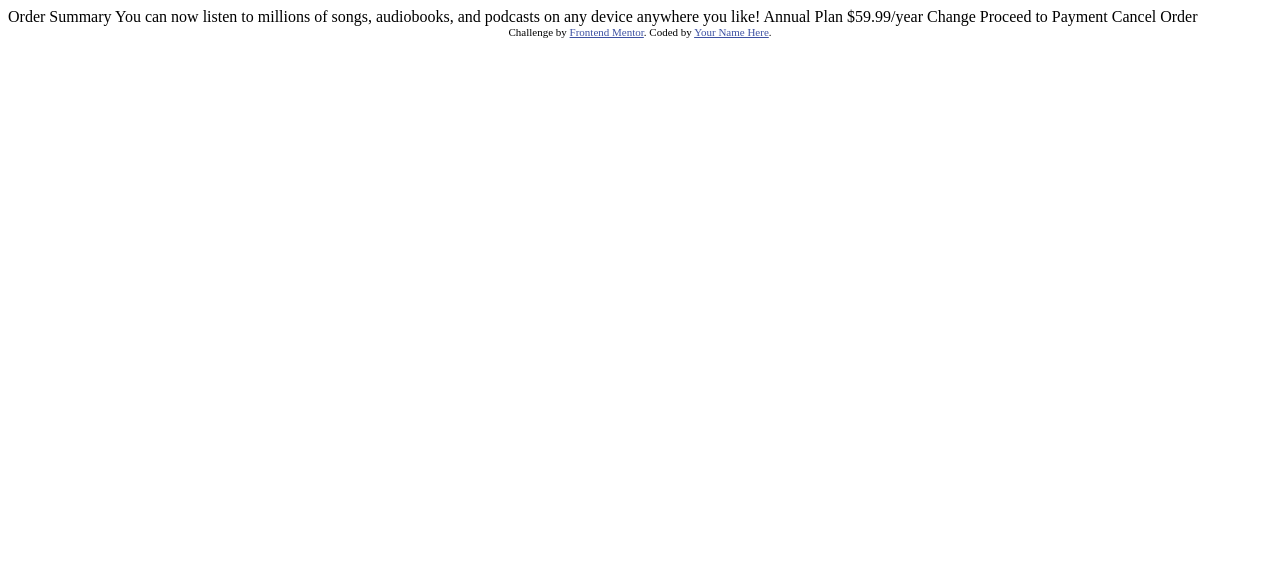
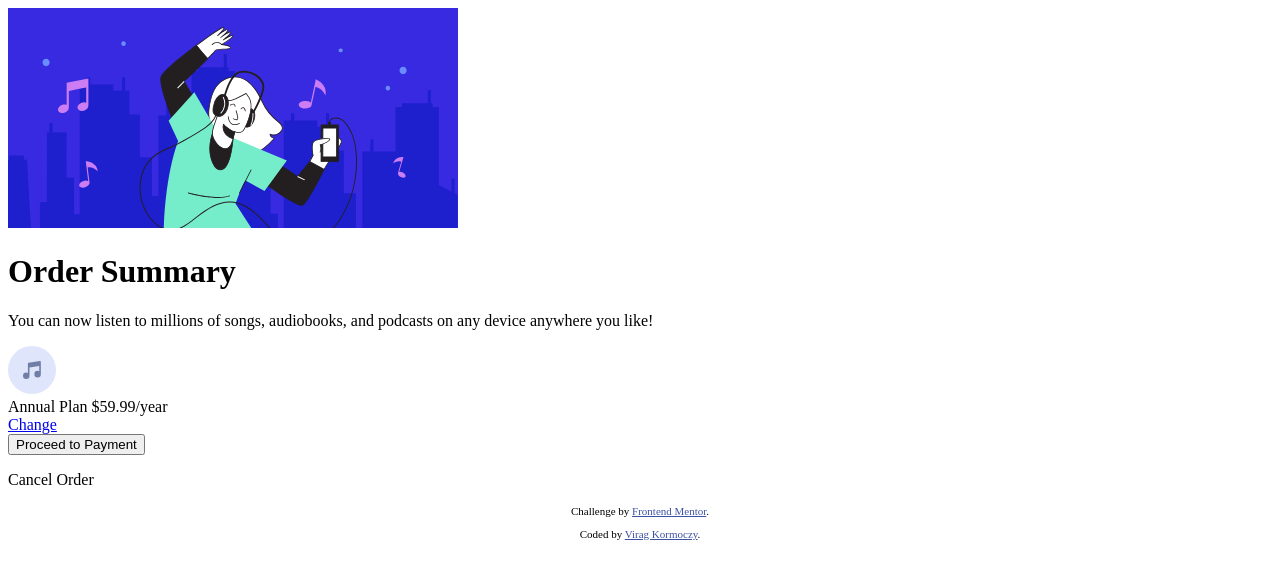
Before and after one commit to virag-ky/Order-Summary-Component, a plain HTML site: page index.html in a window 1280 px wide. Drawn offline with Linux system fonts and the light colour scheme.

Commit message:
Add html tags

```diff
--- a/index.html
+++ b/index.html
@@ -1,37 +1,52 @@
 <!DOCTYPE html>
 <html lang="en">
   <head>
-  <meta charset="UTF-8">
-  <meta name="viewport" content="width=device-width, initial-scale=1.0"> <!-- displays site properly based on user's device -->
-
-  <link rel="icon" type="image/png" sizes="32x32" href="./images/favicon-32x32.png">
-
+    <meta charset="UTF-8" />
+    <meta name="viewport" content="width=device-width, initial-scale=1.0" />
+    <link
+      rel="icon"
+      type="image/png"
+      sizes="32x32"
+      href="./images/favicon-32x32.png"
+    />
+    <link rel="stylesheet" href="style.css" type="text/css" />
     <title>Frontend Mentor | Order summary card</title>
-
-  <!-- Feel free to remove these styles or customise in your own stylesheet 👍 -->
-  <style>
-    .attribution { font-size: 11px; text-align: center; }
-    .attribution a { color: hsl(228, 45%, 44%); }
-  </style>
   </head>
   <body>
-
-  Order Summary
-
+    <main id="card"></main>
+    <img
+      src="images/illustration-hero.svg"
+      alt="illustration of a person listening to music"
+    />
+    <h1>Order Summary</h1>
+    <p>
       You can now listen to millions of songs, audiobooks, and podcasts on any
       device anywhere you like!
-
-  Annual Plan
-  $59.99/year
-
-  Change
-
-  Proceed to Payment
-  Cancel Order
-
-  <div class="attribution">
-    Challenge by <a href="https://www.frontendmentor.io?ref=challenge" target="_blank">Frontend Mentor</a>.
-    Coded by <a href="#">Your Name Here</a>.
+    </p>
+    <section id="order">
+      <div id="plan">
+        <img src="images/icon-music.svg" alt="music note icon" />
+        <div id="annual-plan">
+          <span>Annual Plan</span>
+          <span>$59.99/year</span>
         </div>
+        <span><a href="#">Change</a></span>
+      </div>
+      <button type="button">Proceed to Payment</button>
+      <p id="cancel">Cancel Order</p>
+    </section>
+    <footer class="attribution">
+      <p>
+        Challenge by
+        <a href="https://www.frontendmentor.io?ref=challenge" target="_blank"
+          >Frontend Mentor</a
+        >.
+      </p>
+      <p>
+        Coded by
+        <a href="https://github.com/virag-ky" target="_blank">Virag Kormoczy</a
+        >.
+      </p>
+    </footer>
   </body>
 </html>
--- a/style.css
+++ b/style.css
@@ -0,0 +1,7 @@
+.attribution {
+  font-size: 11px;
+  text-align: center;
+}
+.attribution a {
+  color: hsl(228, 45%, 44%);
+}
```
Also changed, not shown: .stylelintrc.json (added), 5 other files. Lines whose indentation alone changed are shown as unchanged.
